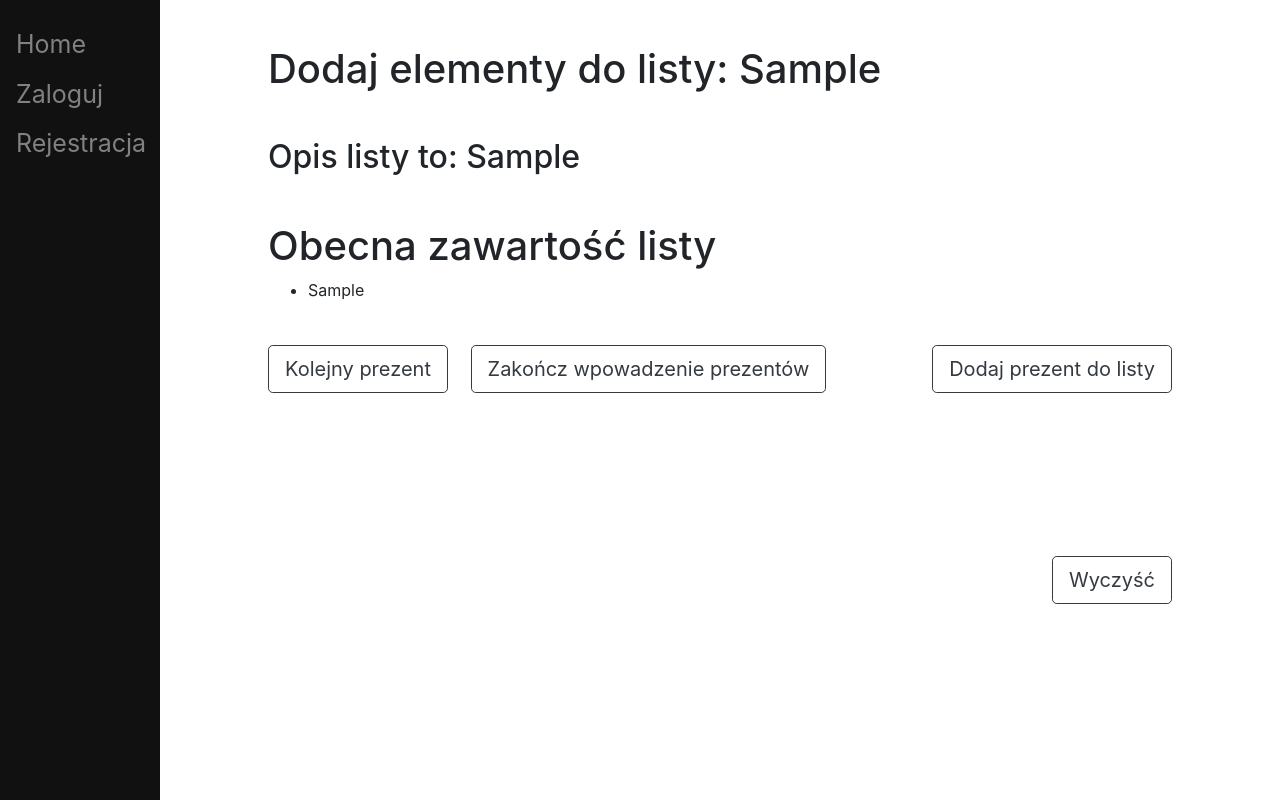
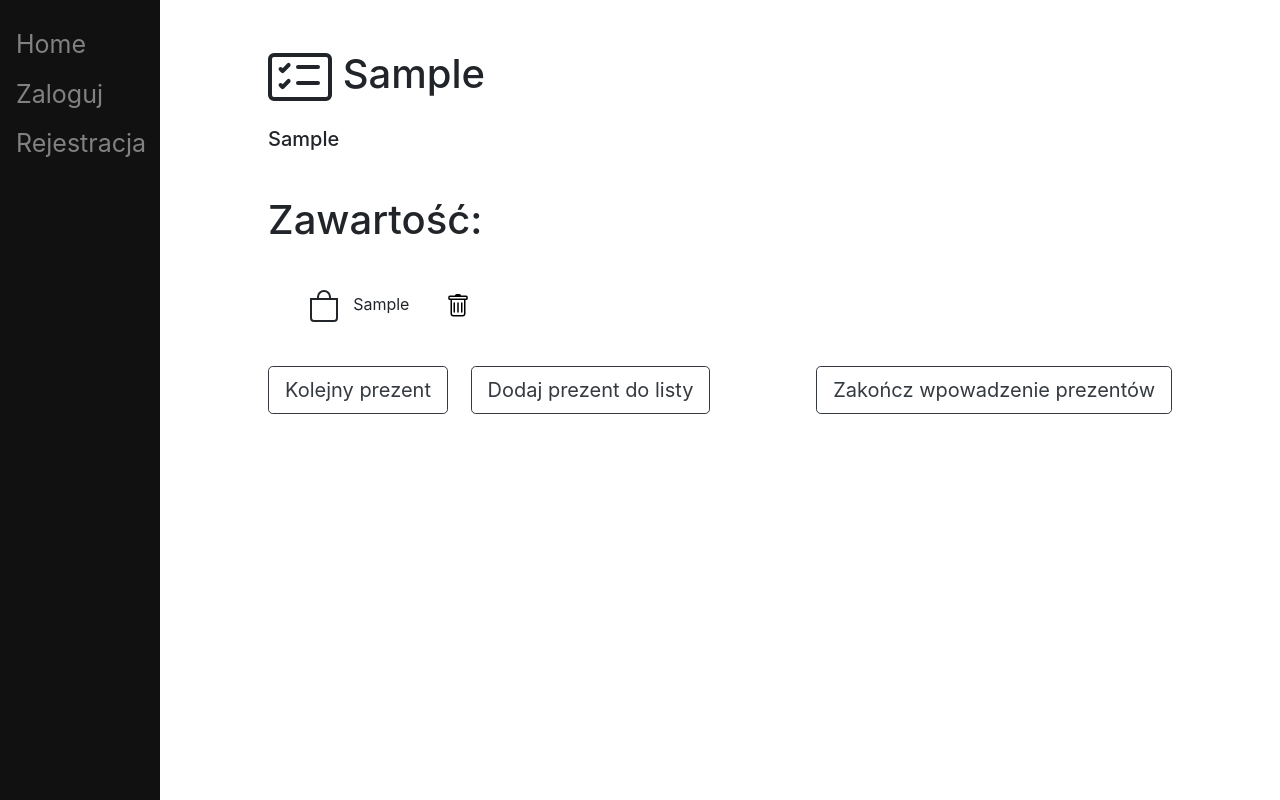
Before and after one commit to cninja5/AplikacjaWebowa, a Django app: page /addPresents/1/ in a window 1280 px wide. Run offline with Django 4.2, Linux system fonts and the light colour scheme; tables that the repository leaves empty hold one stand-in row (values such as "Sample post").

Commit message:
Dodawanie list, poprawiony wygląd, niedziałające usuwanie prezentów

```diff
--- a/WishLists/templates/addPresentsToList.html
+++ b/WishLists/templates/addPresentsToList.html
@@ -2,19 +2,54 @@
 
 {% block content %}
     <div class="form-container">
-        <h1 class="witaj">Dodaj elementy do listy: {{ tytul }}</h1>
-        <h2 class="witaj">Opis listy to: {{ opis }} </h2>
-        <h1>Obecna zawartość listy</h1>
+        <h1 class="witaj2">
+            <svg xmlns="http://www.w3.org/2000/svg" width="64" height="64" fill="currentColor" class="bi bi-card-checklist" viewBox="0 0 16 16">
+                  <path d="M14.5 3a.5.5 0 0 1 .5.5v9a.5.5 0 0 1-.5.5h-13a.5.5 0 0 1-.5-.5v-9a.5.5 0 0 1 .5-.5zm-13-1A1.5 1.5 0 0 0 0 3.5v9A1.5 1.5 0 0 0 1.5 14h13a1.5 1.5 0 0 0 1.5-1.5v-9A1.5 1.5 0 0 0 14.5 2z"/>
+                  <path d="M7 5.5a.5.5 0 0 1 .5-.5h5a.5.5 0 0 1 0 1h-5a.5.5 0 0 1-.5-.5m-1.496-.854a.5.5 0 0 1 0 .708l-1.5 1.5a.5.5 0 0 1-.708 0l-.5-.5a.5.5 0 1 1 .708-.708l.146.147 1.146-1.147a.5.5 0 0 1 .708 0M7 9.5a.5.5 0 0 1 .5-.5h5a.5.5 0 0 1 0 1h-5a.5.5 0 0 1-.5-.5m-1.496-.854a.5.5 0 0 1 0 .708l-1.5 1.5a.5.5 0 0 1-.708 0l-.5-.5a.5.5 0 0 1 .708-.708l.146.147 1.146-1.147a.5.5 0 0 1 .708 0"/>
+            </svg>
+            {{ tytul }}
+        </h1>
+        <h5>
+            {{ opis }}
+        </h5>
+        <h1 class="witaj">Zawartość:</h1>
 
+        <div id="zawartosc">
             {% if zawartosc_listy %}
                 <ul>
                     {% for prezent in zawartosc_listy %}
-                    <li>{{ prezent.nazwaPrezentu }}</li>
+                        <li>
+                            <svg xmlns="http://www.w3.org/2000/svg" width="32" height="32" fill="currentColor" class="bi bi-bag" viewBox="0 0 16 16">
+                                 <path d="M8 1a2.5 2.5 0 0 1 2.5 2.5V4h-5v-.5A2.5 2.5 0 0 1 8 1m3.5 3v-.5a3.5 3.5 0 1 0-7 0V4H1v10a2 2 0 0 0 2 2h10a2 2 0 0 0 2-2V4zM2 5h12v9a1 1 0 0 1-1 1H3a1 1 0 0 1-1-1z"/>
+                            </svg>
+                            <span class="elementLista">   {{ prezent.nazwaPrezentu }} </span>
+                            <span id="przyciskiListy">
+                                <a href="/deletePresent/{{ numerListy }}/{{ prezent.id }}/">
+                                    <button id="poNajechaniuRed" >
+                                        <svg xmlns="http://www.w3.org/2000/svg" width="24" height="24" fill="currentColor" class="bi bi-trash" viewBox="0 0 16 16">
+                                                  <path d="M5.5 5.5A.5.5 0 0 1 6 6v6a.5.5 0 0 1-1 0V6a.5.5 0 0 1 .5-.5m2.5 0a.5.5 0 0 1 .5.5v6a.5.5 0 0 1-1 0V6a.5.5 0 0 1 .5-.5m3 .5a.5.5 0 0 0-1 0v6a.5.5 0 0 0 1 0z"/>
+                                                  <path d="M14.5 3a1 1 0 0 1-1 1H13v9a2 2 0 0 1-2 2H5a2 2 0 0 1-2-2V4h-.5a1 1 0 0 1-1-1V2a1 1 0 0 1 1-1H6a1 1 0 0 1 1-1h2a1 1 0 0 1 1 1h3.5a1 1 0 0 1 1 1zM4.118 4 4 4.059V13a1 1 0 0 0 1 1h6a1 1 0 0 0 1-1V4.059L11.882 4zM2.5 3h11V2h-11z"/>
+                                        </svg>
+                                    </button>
+                                </a>
+
+                            </span>
+
+
+                        </li>
                     {% endfor %}
                 </ul>
             {% else %}
-            <p>Lista jest obecnie pusta, dodaj prezenty.</p>
+                <p class="elementLista">
+                    <svg xmlns="http://www.w3.org/2000/svg" width="32" height="32" fill="currentColor" class="bi bi-bag-x" viewBox="0 0 16 16">
+                          <path fill-rule="evenodd" d="M6.146 8.146a.5.5 0 0 1 .708 0L8 9.293l1.146-1.147a.5.5 0 1 1 .708.708L8.707 10l1.147 1.146a.5.5 0 0 1-.708.708L8 10.707l-1.146 1.147a.5.5 0 0 1-.708-.708L7.293 10 6.146 8.854a.5.5 0 0 1 0-.708z"/>
+                          <path d="M8 1a2.5 2.5 0 0 1 2.5 2.5V4h-5v-.5A2.5 2.5 0 0 1 8 1m3.5 3v-.5a3.5 3.5 0 1 0-7 0V4H1v10a2 2 0 0 0 2 2h10a2 2 0 0 0 2-2V4zM2 5h12v9a1 1 0 0 1-1 1H3a1 1 0 0 1-1-1z"/>
+                    </svg>
+                    Lista jest obecnie pusta, dodaj prezenty.
+                </p>
             {% endif %}
+
+        </div>
 
         <form method="post" enctype="multipart/form-data" id="DodajPrezentDoListyForm">
             {% csrf_token %}
@@ -23,10 +58,11 @@
                 <!-- Pole na pierwszy prezent -->
             </div>
 
+            <div id="guzikAddPresent">
                 <button type="button" class="btn btn-outline-dark btn-lg createListForm" onclick="addPresentField()">Kolejny prezent</button>
-            <a href="/myLists/"><button type="button" class="btn btn-outline-dark btn-lg createListForm">Zakończ wpowadzenie prezentów</button></a>
-            <button type="submit" class="btn btn-outline-dark btn-lg createListFormR" >Dodaj prezent do listy</button>
-            <button type="reset" class="btn btn-outline-dark btn-lg createListFormR">Wyczyść</button>
+                <button type="submit" class="btn btn-outline-dark btn-lg createListForm" >Dodaj prezent do listy</button>
+                <a href="/myLists/"><button type="button" class="btn btn-outline-dark btn-lg createListFormR">Zakończ wpowadzenie prezentów</button></a>
+            </div>
 
         </form>
     </div>
@@ -36,6 +72,8 @@
 
         function removePresentField(button) {
             button.parentNode.remove();
+            i = 1;
+            ButtonOn();
         }
 
         function addPresentField() {
@@ -50,8 +88,24 @@
                 `;
 
                 prezentyDiv.appendChild(newField);
+
+                ButtonOff();
+                i = 2;
+
             }
-            i = 2;
+
+        }
+
+        function ButtonOff(){
+            var divContainer = document.getElementById("guzikAddPresent");
+            var przycisk = divContainer.querySelector("button");
+            przycisk.disabled = true;
+        }
+
+        function ButtonOn(){
+            var divContainer = document.getElementById("guzikAddPresent");
+            var przycisk = divContainer.querySelector("button");
+            przycisk.disabled = false;
         }
 
 
--- a/WishLists/urls.py
+++ b/WishLists/urls.py
@@ -6,5 +6,6 @@ urlpatterns = [
     path("createList/", views.createList, name="createList"),
     path("addPresents/<int:idList>/", views.addPresents, name="addPresents"),
     path("myLists/", views.myLists, name="myLists"),
+    path("deletePresent/<int:idPrezent>/<int:idList>/", views.deletePresent, name="deletePresent"),
 
 ]
--- a/WishLists/views.py
+++ b/WishLists/views.py
@@ -24,7 +24,7 @@ def createList(request):
 def addPresents(request, idList):
     list_object = get_object_or_404(Listy, pk=idList)
     zawartosc_listy = ZawartoscListy.objects.filter(idListy=list_object)
-
+    numerListy = idList
     if request.method == 'POST':
         form = DodajPrezentDoListyForm(request.POST)
         if form.is_valid():
@@ -32,7 +32,7 @@ def addPresents(request, idList):
             new_prezent.idListy = list_object
             new_prezent.save()
             # Możesz przekazać dodatkowe dane z obiektu Listy do szablonu
-            return render(request, 'addPresentsToList.html', {'form': DodajPrezentDoListyForm(), 'zawartosc_listy': zawartosc_listy, 'tytul': list_object.tytul, 'opis': list_object.opis})
+            return render(request, 'addPresentsToList.html', {'form': DodajPrezentDoListyForm(), 'zawartosc_listy': zawartosc_listy, 'tytul': list_object.tytul, 'opis': list_object.opis,'numerListy':numerListy })
     else:
         form = DodajPrezentDoListyForm()
 
@@ -41,3 +41,9 @@ def addPresents(request, idList):
 def myLists(request):
     listy_uzytkownika = Listy.objects.filter(loginWlasciciel=request.user)
     return render(request, 'myLists.html', {'listy': listy_uzytkownika})
+
+def deletePresent(request, idPrezent, idList):
+    prezent = get_object_or_404(ZawartoscListy, pk=idPrezent)
+    prezent.delete()
+
+    return redirect('addPresents', idList=idList)
--- a/static/css/style.css
+++ b/static/css/style.css
@@ -65,7 +65,6 @@
 }
 
 .createListForm{
-    margin-bottom: 15%;
     margin-top: 3%;
     margin-right: 2%;
 }
@@ -83,3 +82,33 @@
 #listy{
 
 }
+
+#guzikAddPresent{
+    margin-bottom: 15%;
+}
+
+#zawartosc ul{
+    list-style-type: none;
+}
+
+#zawartosc ul li{
+    margin-bottom: 2%;
+    margin-top: 2%;
+}
+
+.elementLista{
+    margin-top: 2%;
+    padding-left: 1%;
+    margin-right: 3%;
+}
+.witaj2{
+    margin-top: 5%;
+    margin-bottom: 2%;
+}
+#poNajechaniuRed:hover{
+    color: red;
+}
+#przyciskiListy button{
+    border: none;
+    background-color: white;
+}
```
Also changed, not shown: WishLists/templates/createList.html (+7 -1 lines). Lines whose indentation alone changed are shown as unchanged.
